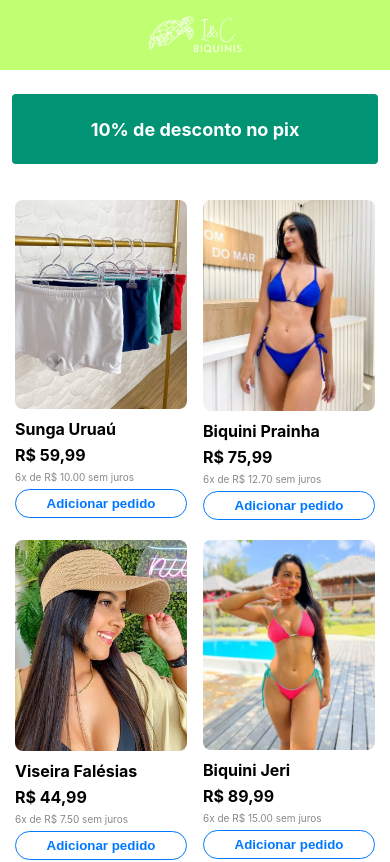
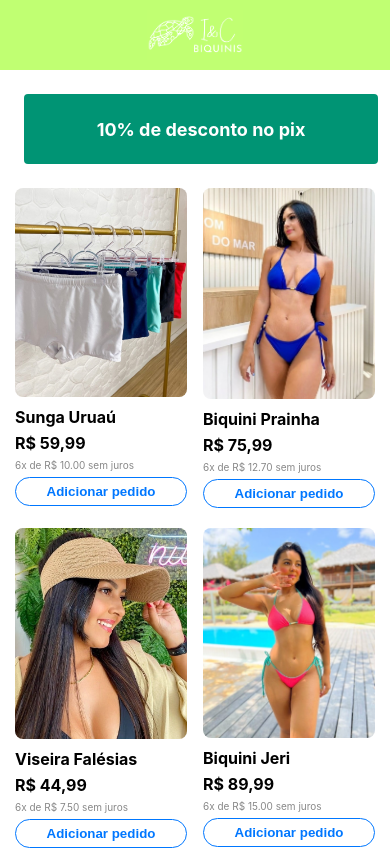
Before and after one commit to FranciscoNeto2909/iec_biquinis, a React (Vite) app: page / in a window 390 px wide. Shown: the top 862 px of the page. Built offline with nearby package versions, Linux system fonts and the light colour scheme.

Commit message:
banner issue fixed

```diff
--- a/src/app.css
+++ b/src/app.css
@@ -59,7 +59,7 @@
 
     .app_banner {
         width: auto;
-        margin: 24px 12px;
+        margin: 24px 12px 12px 24px;
         font-size: 18px;
     }
 
```
